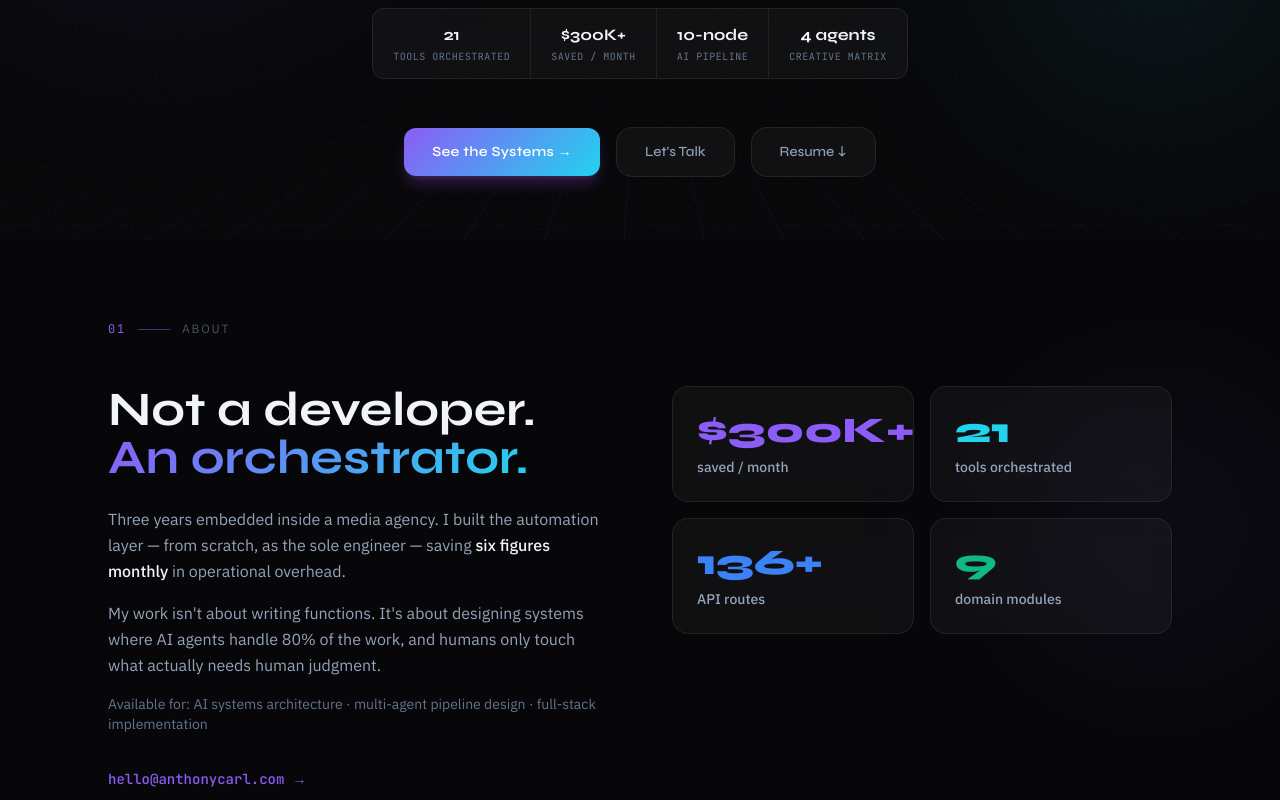
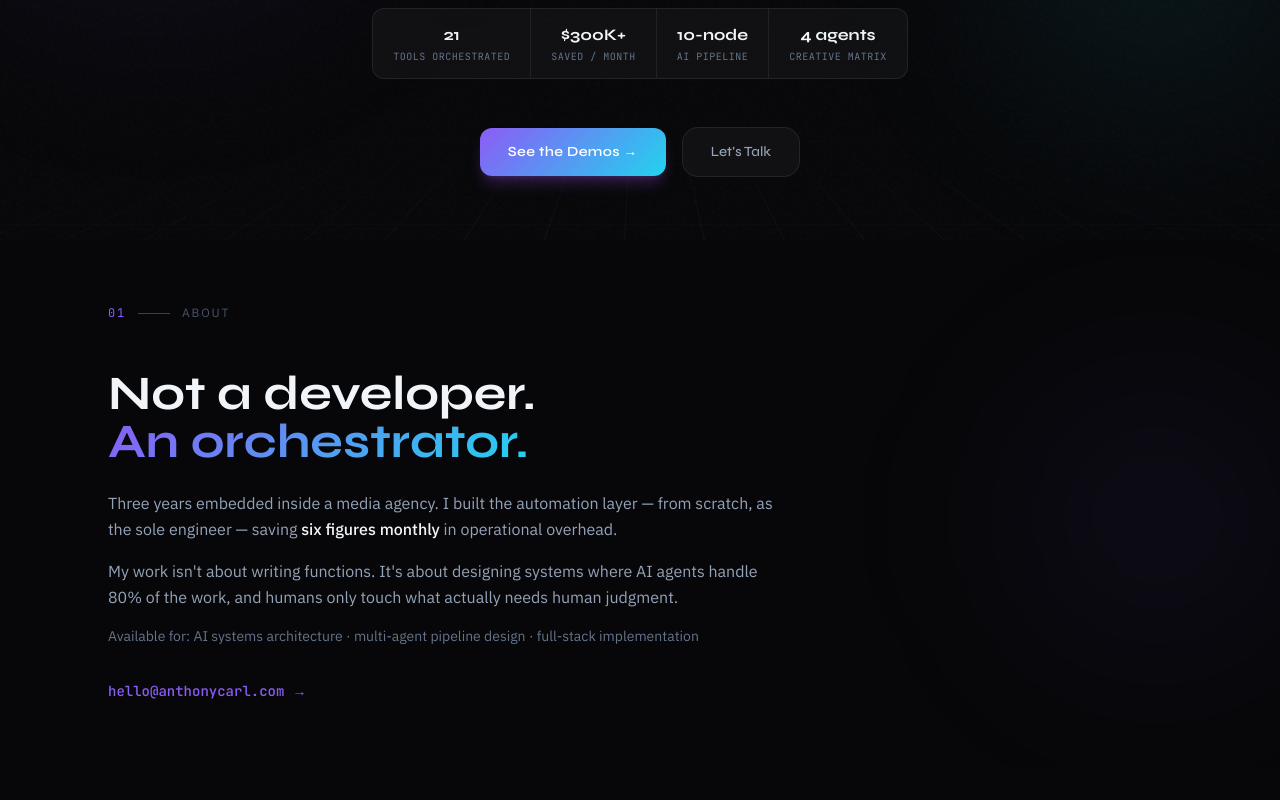
Before and after one commit to BIueberryMuff1n/portfolio, a Next.js app: page / in a window 1280 px wide. Shown: the part 560-1360 px from the top of the page. Built offline with nearby package versions, Linux system fonts and the light colour scheme.

Commit message:
Fix broken hero, tighten all section spacing

```diff
--- a/components/About.tsx
+++ b/components/About.tsx
@@ -1,50 +1,16 @@
 "use client";
 
-import { motion, useInView, useMotionValue, useTransform, animate } from "framer-motion";
-import { useRef, useEffect } from "react";
+import { motion, useInView } from "framer-motion";
+import { useRef } from "react";
 
 const EASE = [0.22, 1, 0.36, 1] as [number, number, number, number];
-
-interface CounterProps {
-  target: number;
-  prefix?: string;
-  suffix?: string;
-  inView: boolean;
-  duration?: number;
-}
-
-function AnimatedCounter({ target, prefix = "", suffix = "", inView, duration = 1.8 }: CounterProps) {
-  const count = useMotionValue(0);
-  const rounded = useTransform(count, Math.round);
-
-  useEffect(() => {
-    if (!inView) return;
-    const controls = animate(count, target, { duration, ease: "easeOut" });
-    return controls.stop;
-  }, [inView, target, duration, count]);
-
-  return (
-    <span>
-      {prefix}
-      <motion.span>{rounded}</motion.span>
-      {suffix}
-    </span>
-  );
-}
-
-const metrics = [
-  { target: 300, prefix: "$", suffix: "K+", label: "saved / month", color: "#8b5cf6" },
-  { target: 21, prefix: "", suffix: "", label: "tools orchestrated", color: "#22d3ee" },
-  { target: 136, prefix: "", suffix: "+", label: "API routes", color: "#3b82f6" },
-  { target: 9, prefix: "", suffix: "", label: "domain modules", color: "#10b981" },
-];
 
 export default function About() {
   const ref = useRef(null);
   const inView = useInView(ref, { once: true, margin: "-100px" });
 
   return (
-    <section id="about" className="relative py-20 overflow-hidden">
+    <section id="about" className="relative py-16 overflow-hidden">
       <div
         className="glow-blob"
         style={{
@@ -70,12 +36,11 @@ export default function About() {
           <span className="section-label-text">About</span>
         </motion.div>
 
-        <div className="grid grid-cols-1 lg:grid-cols-2 gap-16 items-start">
-          {/* Left: bio + email */}
         <motion.div
           initial={{ opacity: 0, y: 32 }}
           animate={inView ? { opacity: 1, y: 0 } : {}}
           transition={{ duration: 0.7, delay: 0.1, ease: EASE }}
+          className="max-w-2xl"
         >
           <h2 className="font-display font-bold text-4xl md:text-5xl text-text-primary leading-tight mb-6">
             Not a developer.
@@ -106,40 +71,6 @@ export default function About() {
             <span className="group-hover:translate-x-1 transition-transform duration-200">→</span>
           </a>
         </motion.div>
-
-          {/* Right: animated counters */}
-          <motion.div
-            initial={{ opacity: 0, y: 32 }}
-            animate={inView ? { opacity: 1, y: 0 } : {}}
-            transition={{ duration: 0.7, delay: 0.2, ease: EASE }}
-            className="grid grid-cols-2 gap-4"
-          >
-            {metrics.map((m, i) => (
-              <motion.div
-                key={m.label}
-                initial={{ opacity: 0, scale: 0.92 }}
-                animate={inView ? { opacity: 1, scale: 1 } : {}}
-                transition={{ duration: 0.5, delay: 0.3 + i * 0.08, ease: EASE }}
-                className="glass-card p-6"
-              >
-                <div
-                  className="font-display font-extrabold text-3xl md:text-4xl mb-1.5"
-                  style={{ color: m.color }}
-                >
-                  <AnimatedCounter
-                    target={m.target}
-                    prefix={m.prefix}
-                    suffix={m.suffix}
-                    inView={inView}
-                    duration={1.8 + i * 0.2}
-                  />
-                </div>
-                <div className="text-text-secondary text-sm font-medium">{m.label}</div>
-              </motion.div>
-            ))}
-          </motion.div>
-        </div>
-
       </div>
     </section>
   );
--- a/components/CaseStudies.tsx
+++ b/components/CaseStudies.tsx
@@ -435,7 +435,7 @@ export default function CaseStudies() {
   const inView = useInView(ref, { once: true, margin: "-80px" });
 
   return (
-    <section id="case-studies" className="relative py-28 overflow-hidden">
+    <section id="case-studies" className="relative py-16 overflow-hidden">
       <div
         className="glow-blob"
         style={{
--- a/components/Contact.tsx
+++ b/components/Contact.tsx
@@ -10,7 +10,7 @@ export default function Contact() {
   const inView = useInView(ref, { once: true, margin: "-80px" });
 
   return (
-    <section id="contact" className="relative py-28 overflow-hidden">
+    <section id="contact" className="relative py-16 overflow-hidden">
       <div
         className="glow-blob animate-pulse-glow"
         style={{
--- a/components/Demos.tsx
+++ b/components/Demos.tsx
@@ -54,7 +54,7 @@ export default function Demos() {
   const inView = useInView(ref, { once: true, margin: "-60px" });
 
   return (
-    <section id="demos" className="relative py-20 overflow-hidden">
+    <section id="demos" className="relative py-16 overflow-hidden">
       <div
         className="glow-blob"
         style={{
--- a/components/Experience.tsx
+++ b/components/Experience.tsx
@@ -61,7 +61,7 @@ export default function Experience() {
   const inView = useInView(ref, { once: true, margin: "-80px" });
 
   return (
-    <section id="experience" className="relative py-20 overflow-hidden">
+    <section id="experience" className="relative py-16 overflow-hidden">
       <div
         className="glow-blob"
         style={{
--- a/components/Hero.tsx
+++ b/components/Hero.tsx
@@ -119,26 +119,17 @@ export default function Hero() {
           {...fadeUp(0.4)}
           className="flex flex-wrap items-center justify-center gap-4"
         >
-          <button
-            onClick={() =>
-              document.querySelector("#demos")?.scrollIntoView({ behavior: "smooth" })
-            }
+          <a
+            href="#demos"
             className="px-7 py-3.5 rounded-xl font-display font-semibold text-sm bg-gradient-accent text-white hover:opacity-90 transition-opacity duration-200 shadow-lg shadow-purple-500/25 tracking-wide"
           >
-            See the Systems →
-          </button>
+            See the Demos →
+          </a>
           <a
-            href="mailto:hello@anthonycarl.com"
+            href="#contact"
             className="px-7 py-3.5 rounded-xl font-display font-medium text-sm glass-card border border-white/10 text-text-secondary hover:text-text-primary hover:border-white/20 transition-all duration-200"
           >
             Let&apos;s Talk
-          </a>
-          <a
-            href="/Anthony_Carl_Resume.pdf"
-            download
-            className="px-7 py-3.5 rounded-xl font-display font-medium text-sm glass-card border border-white/10 text-text-secondary hover:text-text-primary hover:border-white/20 transition-all duration-200"
-          >
-            Resume ↓
           </a>
         </motion.div>
 
--- a/components/Skills.tsx
+++ b/components/Skills.tsx
@@ -74,7 +74,7 @@ export default function Skills() {
   const inView = useInView(ref, { once: true, margin: "-80px" });
 
   return (
-    <section id="skills" className="relative py-28 overflow-hidden">
+    <section id="skills" className="relative py-12 overflow-hidden">
       <div
         className="glow-blob"
         style={{
--- a/components/TerminalBlock.tsx
+++ b/components/TerminalBlock.tsx
@@ -84,7 +84,7 @@ export default function TerminalBlock() {
   };
 
   return (
-    <section id="pipeline" className="relative py-28 overflow-hidden">
+    <section id="pipeline" className="relative py-12 overflow-hidden">
       <div
         className="glow-blob"
         style={{
```
Lines whose indentation alone changed are shown as unchanged.
